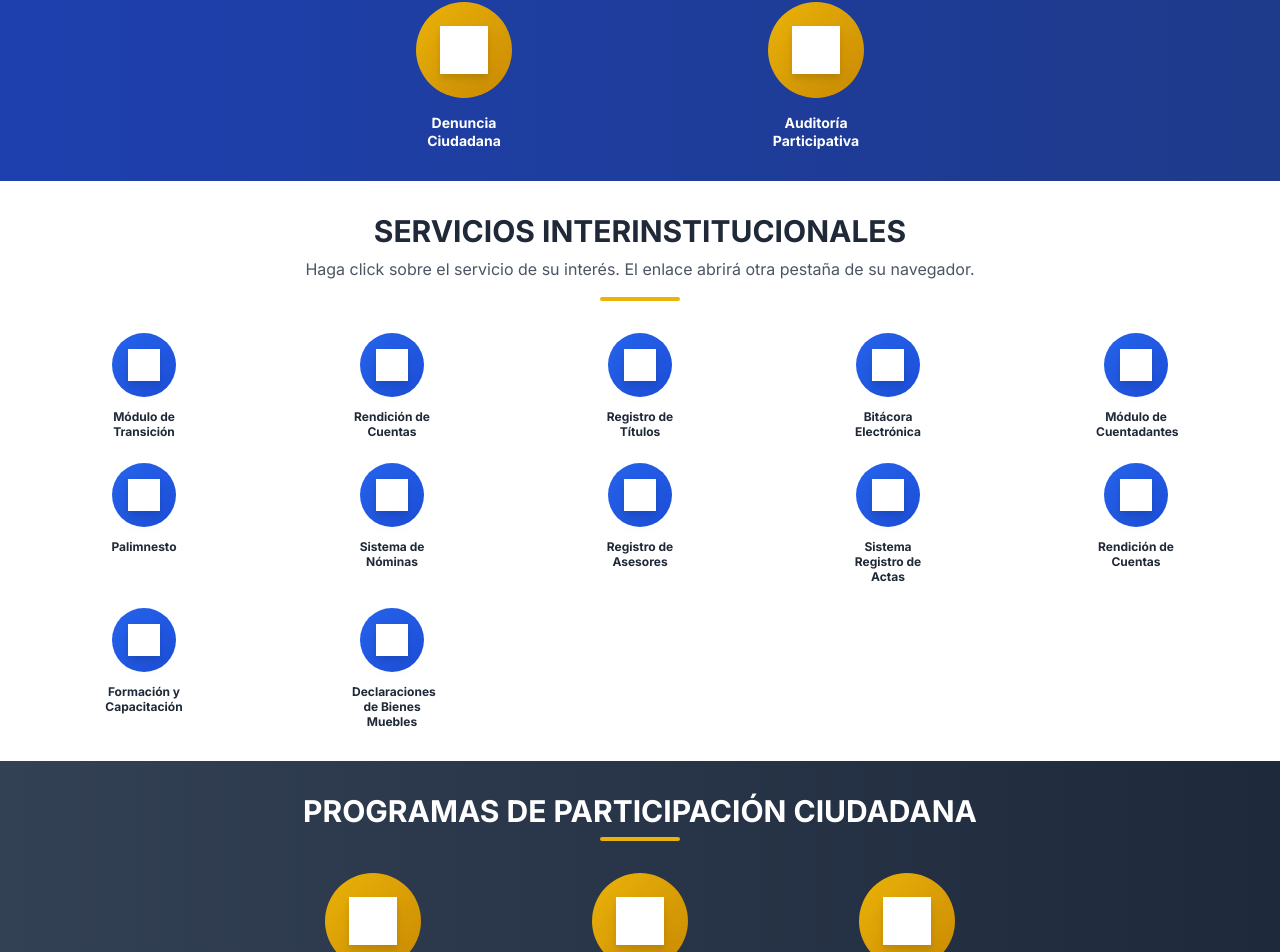
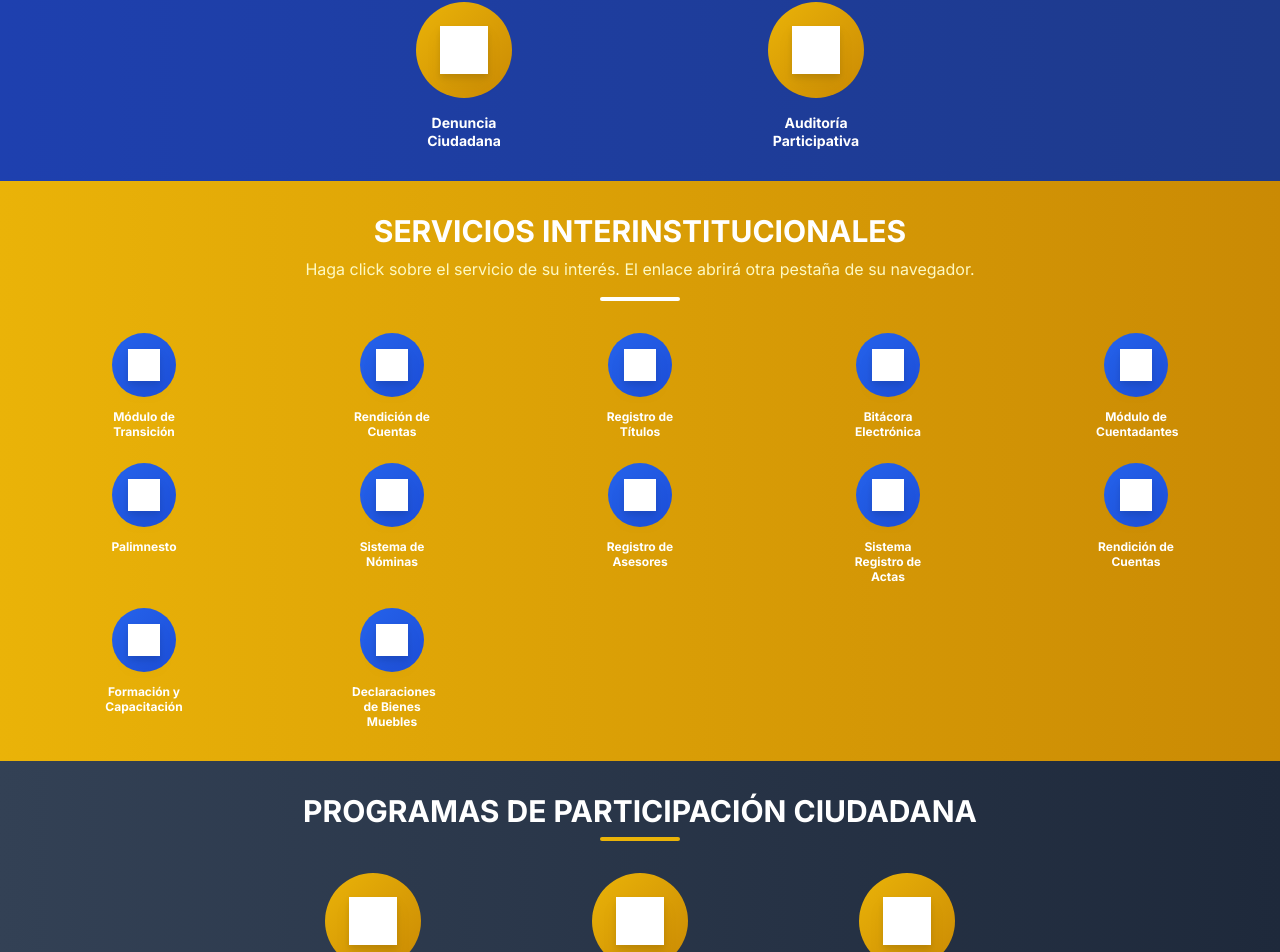
Before and after one commit to anndreloopez012/cgc-frontend-static-3, a React (Vite) app: page / in a window 1280 px wide. Shown: the part 1955-2907 px from the top of the page. Built offline with nearby package versions, Linux system fonts and the light colour scheme; grey boxes are pictures that could not be loaded.

Commit message:
Reverted to commit 254d51c9c2eac70037884e37f56dadecf9b20ad2

```diff
--- a/src/components/HomeContent.tsx
+++ b/src/components/HomeContent.tsx
@@ -159,15 +159,15 @@ const HomeContent = () => {
         </section>
 
         {/* SERVICIOS INTERINSTITUCIONALES */}
-        <section ref={servicios.elementRef} className={`bg-white p-8 transition-all duration-1000 delay-300 ${servicios.isVisible ? 'opacity-100 translate-y-0' : 'opacity-0 translate-y-10'}`}>
+        <section ref={servicios.elementRef} className={`bg-gradient-to-r from-yellow-500 to-yellow-600 p-8 transition-all duration-1000 delay-300 ${servicios.isVisible ? 'opacity-100 translate-y-0' : 'opacity-0 translate-y-10'}`}>
           <div className="mb-8 text-center">
-            <h2 className="text-3xl font-bold text-gray-800 mb-2">
+            <h2 className="text-3xl font-bold text-white mb-2">
               SERVICIOS INTERINSTITUCIONALES
             </h2>
-            <p className="text-gray-600 text-base mb-4">
+            <p className="text-yellow-100 text-base mb-4">
               Haga click sobre el servicio de su interés. El enlace abrirá otra pestaña de su navegador.
             </p>
-            <div className="w-20 h-1 bg-yellow-500 rounded-full mx-auto"></div>
+            <div className="w-20 h-1 bg-white rounded-full mx-auto"></div>
           </div>
           <div className="grid grid-cols-2 md:grid-cols-3 lg:grid-cols-5 gap-6">
             {[
@@ -188,7 +188,7 @@ const HomeContent = () => {
                 <div className="w-16 h-16 bg-gradient-to-br from-blue-600 to-blue-700 rounded-full flex items-center justify-center hover:scale-105 transition-all duration-300 hover:shadow-xl">
                   <img src={item.icon} alt={item.title} className="w-8 h-8 brightness-0 invert drop-shadow-lg" />
                 </div>
-                <h3 className="font-bold text-gray-800 text-xs text-center leading-tight max-w-20">{item.title}</h3>
+                <h3 className="font-bold text-white text-xs text-center leading-tight max-w-20">{item.title}</h3>
               </div>
             ))}
           </div>
```
